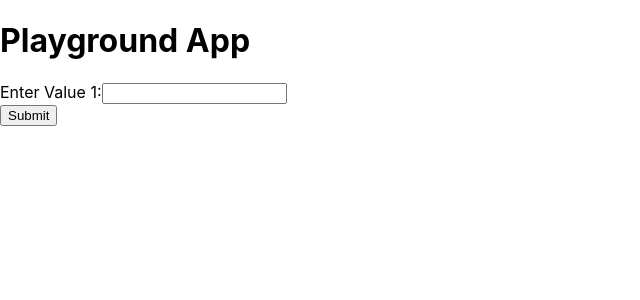
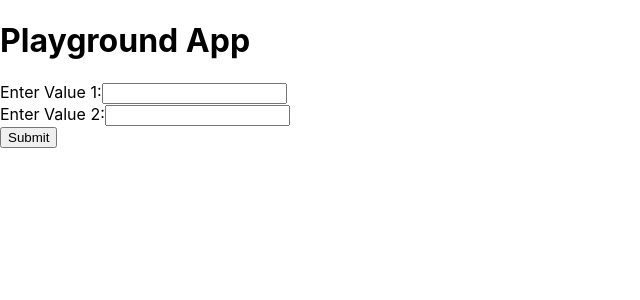
Before and after one commit to typicalchazz/playground-app, a React (Create React App) app: page / in a window 1280 px wide. Shown: the top 300 px of the page, without its empty margins (0-640 px from the left). Built offline with nearby package versions, Linux system fonts and the light colour scheme.

Commit message:
Form takes 2 values and multiplies in console log

```diff
--- a/src/App.js
+++ b/src/App.js
@@ -4,11 +4,11 @@ import './App.css';
 
 const Form = () => {
   const [value, setValue] = React.useState("");
-  //const [value2, setValue2] = React.useState("");
+  const [value2, setValue2] = React.useState("");
 
   const printValues = event => {
     event.preventDefault();
-    console.log(value * 2);
+    console.log(value * value2);
   };
 
   return (
@@ -22,7 +22,15 @@ const Form = () => {
         />
       </label>
       <br />
-      <button>Submit</button>
+      <label>
+        Enter Value 2:
+        <input
+          value={value2}
+          onChange={({ target: { value } }) => setValue2(value)}
+        />
+      </label>
+      <br/>
+      <button type = "submit">Submit</button>
     </form>
   );
 };
```
